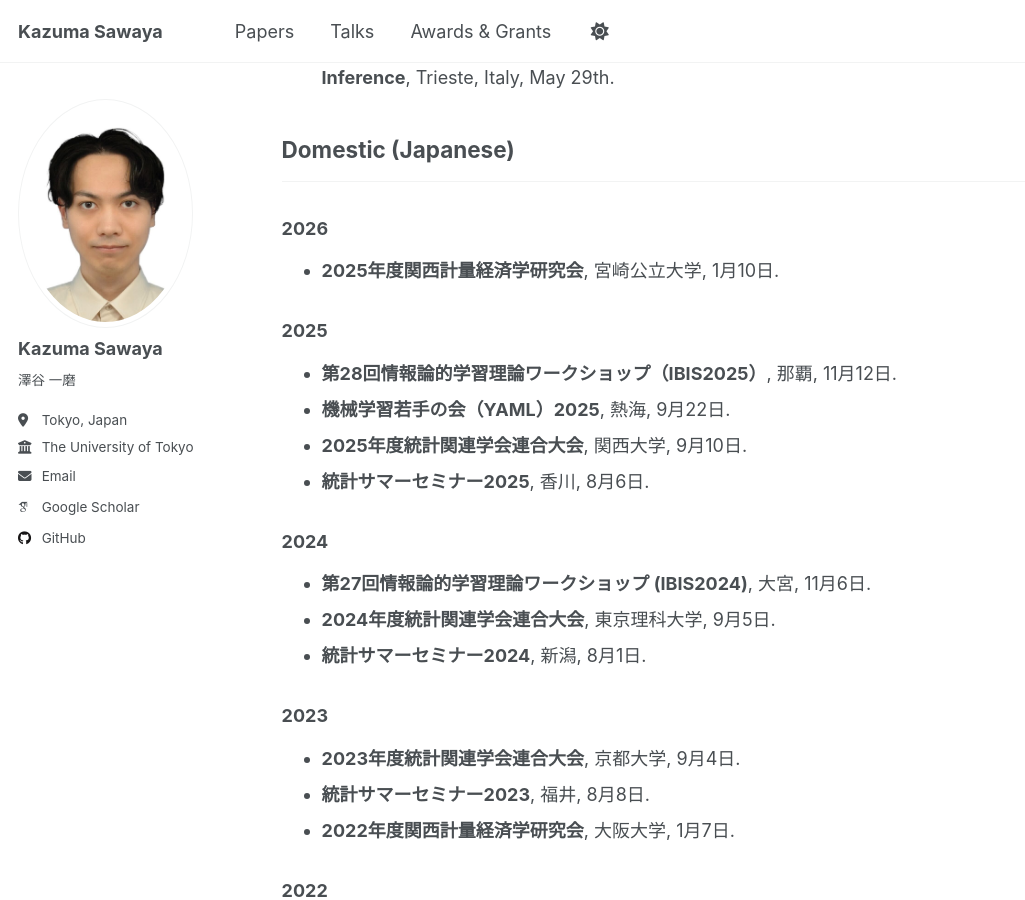
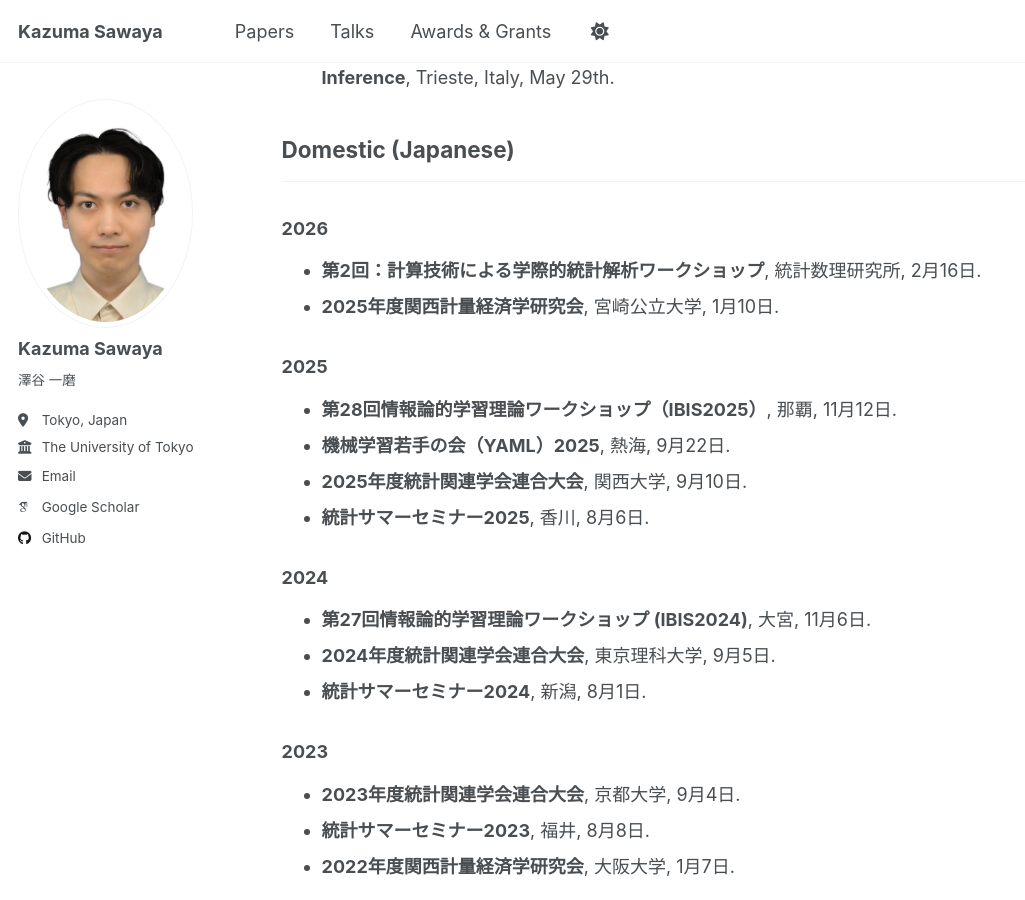
Before and after one commit to sawaya-ka/sawaya-ka.github.io, a Jekyll site: the page built from _pages/talks.md, in a window 1280 px wide and 900 px high, scrolled down 736 px. Shown: the whole window, without its empty margins (0-1025 px from the left). Built offline with Jekyll 4.4.1, drawn with Linux system fonts in a browser that asks for light colours; some web fonts are replaced; a script that is not in the unit is left out.

Commit message:
Update talks.md

```diff
--- a/_pages/talks.md
+++ b/_pages/talks.md
@@ -26,6 +26,7 @@ author_profile: true
 ## Domestic (Japanese)
 ---
 ### 2026
+- **第2回：計算技術による学際的統計解析ワークショップ**, 統計数理研究所, 2月16日.
 - **2025年度関西計量経済学研究会**, 宮崎公立大学, 1月10日.
 
 ### 2025
```
